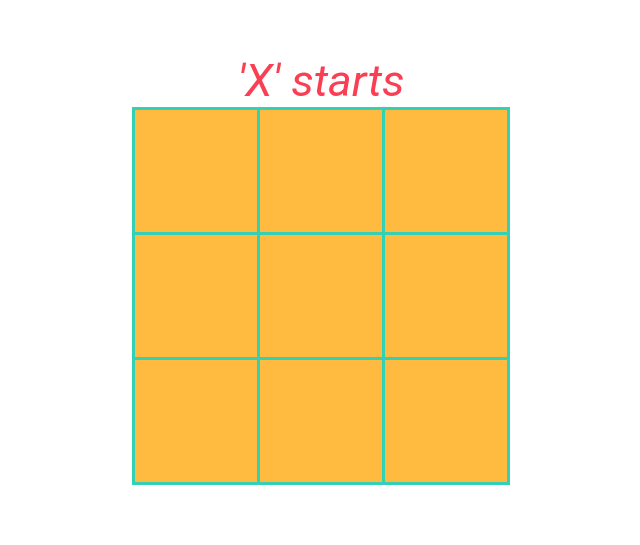
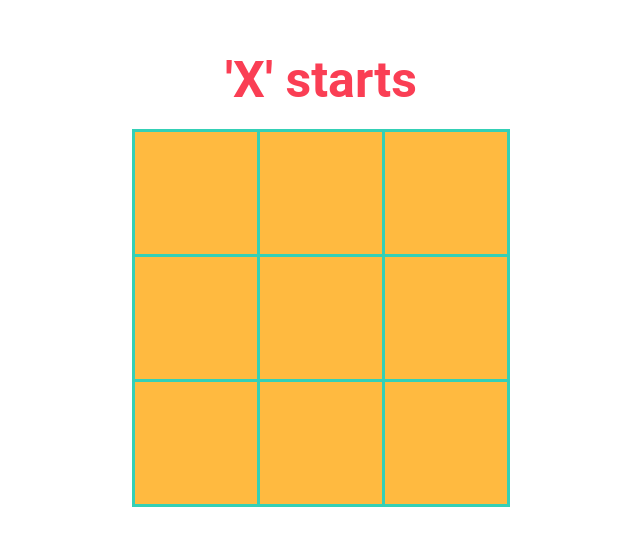
Before and after one commit to TAndrei17/tic-tac-toe_option-second, a website with bundled scripts: page index.html in a window 1280 px wide. Shown: the part 131-676 px from the top of the page, without its empty margins (319-959 px from the left). Built offline with nearby package versions, Linux system fonts and the light colour scheme.

Commit message:
updated styles.css

```diff
--- a/styles.css
+++ b/styles.css
@@ -6,7 +6,7 @@ body {
   width: 100vw;
   height: 100vh;
   margin: 0;
-  font: bold 20px Roboto, sans-serif;
+  font: bold 50px Roboto, sans-serif;
 }
 
 .game {
@@ -25,8 +25,8 @@ body {
 }
 
 .step {
-  font: italic 45px Roboto, sens-serif;
   color: #fa3e54;
+  margin: 20px;
 }
 
 .winner div {
```
